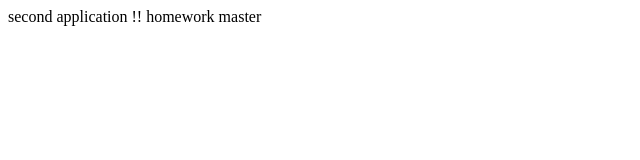
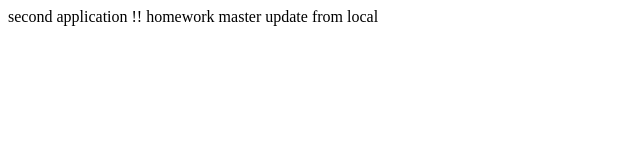
Before and after one commit to Beersheba21DimaCh/first-application, a plain HTML site: page index.html in a window 1280 px wide. Shown: the whole page, without its empty margins (0-640 px from the left). Drawn offline with Linux system fonts and the light colour scheme.

Commit message:
from local 1

```diff
--- a/index.html
+++ b/index.html
@@ -6,6 +6,6 @@
     <title>Document</title>
 </head>
 <body>
-    second application   !! homework  master
+    second application   !! homework  master update from local
 </body>
 </html>
```
